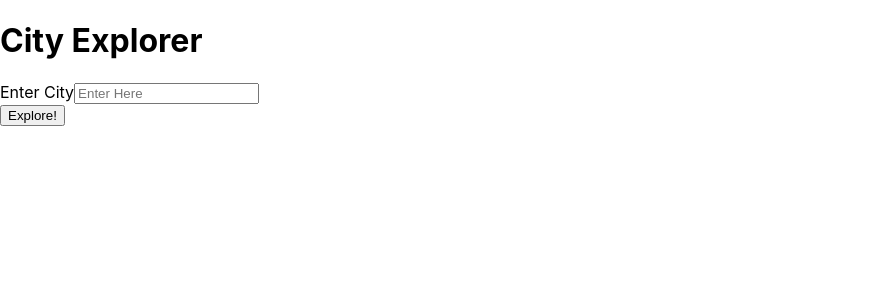
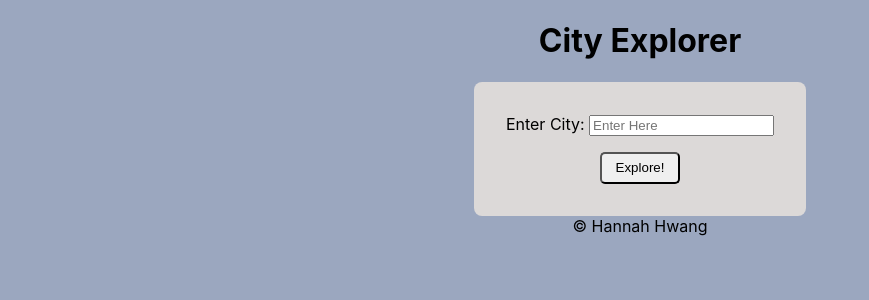
Before and after one commit to hannah-hwang/city-explorer, a React (Create React App) app: page / in a window 1280 px wide. Shown: the top 300 px of the page, without its empty margins (0-869 px from the left). Built offline with nearby package versions, Linux system fonts and the light colour scheme.

Commit message:
added some styling

```diff
--- a/src/App.css
+++ b/src/App.css
@@ -1,38 +1,41 @@
-.App {
-  text-align: center;
+body {
+  height: 100%;
+  background: #9BA7BF;
+
+  /* background: linear-gradient(0deg, rgba(57, 74, 89, 1) 0%, rgba(142, 168, 191, 1) 100%); */
 }
 
-.App-logo {
-  height: 40vmin;
-  pointer-events: none;
-}
-
-@media (prefers-reduced-motion: no-preference) {
-  .App-logo {
-    animation: App-logo-spin infinite 20s linear;
-  }
-}
-
-.App-header {
-  background-color: #282c34;
-  min-height: 100vh;
+.pageRender {
   display: flex;
   flex-direction: column;
   align-items: center;
-  justify-content: center;
-  font-size: calc(10px + 2vmin);
-  color: white;
 }
 
-.App-link {
-  color: #61dafb;
+main {
+  background-color: #dcd9d8;
+  display: flex;
+  flex-direction: column;
+  align-items: center;
+  padding: 2rem;
+  border-radius: 8px;
+  /* border: 3px solid #8596A6; */
+
 }
 
-@keyframes App-logo-spin {
-  from {
-    transform: rotate(0deg);
-  }
-  to {
-    transform: rotate(360deg);
-  }
+.cityForm {
+  display: flex;
+  flex-direction: column;
+  align-items: center;
 }
+
+.cityButton {
+  height: 2rem;
+  width: 5rem;
+  margin-top: 1rem;
+  border-radius: 5px;
+  transition: 0.3s;
+}
+
+.cityButton:hover {
+  opacity: 0.8;
+}
--- /dev/null
+++ b/src/Footer.css
@@ -0,0 +1,4 @@
+/* footer {
+    position: sticky;
+    bottom: 0;
+} */
--- a/src/components/App.js
+++ b/src/components/App.js
@@ -2,15 +2,17 @@ import React from "react";
 import Header from "./Header";
 import Main from "./Main";
 import Footer from "./Footer";
+import "../App.css";
+import { Container } from "react-bootstrap";
 
 class App extends React.Component {
     render() {
         return (
-            <>
+            <Container className="pageRender">
                 <Header />
                 <Main />
                 <Footer />
-            </>
+            </Container>
         )
     }
 }
--- a/src/components/Footer.js
+++ b/src/components/Footer.js
@@ -1,8 +1,9 @@
 import React from "react";
+import "../Footer.css";
 
 class Footer extends React.Component {
     render() {
-        return (<p></p>)
+        return (<footer>&copy; Hannah Hwang</footer>)
     }
 }
 
--- a/src/components/Main.js
+++ b/src/components/Main.js
@@ -1,8 +1,8 @@
 import React from "react";
-// import Map from "./Map";
-// import Locations from "./Locations";
+import Map from "./Map";
 import { Button, Container, Form } from "react-bootstrap";
 import axios from "axios";
+import "../App.css";
 
 class Main extends React.Component {
     constructor(props) {
@@ -25,7 +25,7 @@ class Main extends React.Component {
         e.preventDefault();
 
         let response = await axios.get(`https://us1.locationiq.com/v1/search?key=${process.env.REACT_APP_LOCATIONIQ_KEY}&q=${this.state.city}&format=json`)
-        console.log(response);
+
 
         this.setState({
             displayInfo: true,
@@ -36,14 +36,14 @@ class Main extends React.Component {
 
     render() {
         return (
-            <>
+            <main>
                 <Container>
-                    <Form>
+                    <Form className="cityForm">
                         <Form.Group>
-                            <Form.Label>Enter City</Form.Label>
+                            <Form.Label>Enter City: </Form.Label>
                             <Form.Control type="text" placeholder="Enter Here" onInput={this.handleSearchInput} />
                         </Form.Group>
-                        <Button onClick={this.displaySearch}>Explore!</Button>
+                        <Button onClick={this.displaySearch} className="cityButton">Explore!</Button>
                     </Form>
                     </Container>
 
@@ -51,9 +51,10 @@ class Main extends React.Component {
                         <>
                             <h2>{this.state.cityData.display_name}</h2>
                             <p>Latitude:{this.state.cityData.lat} Longitude:{this.state.cityData.lon}</p>
+                            <Map lat={this.state.cityData.lat} lon={this.state.cityData.lon} />
                         </>
                     }
-            </>
+            </main>
         )
     }
 }
--- a/src/components/Map.js
+++ b/src/components/Map.js
@@ -1,8 +1,13 @@
 import React from "react";
+import { Container } from "react-bootstrap";
 
 class Map extends React.Component {
     render() {
-        return (<p>Map</p>)
+        return (
+            <Container>
+                <img src={`https://maps.locationiq.com/v3/staticmap?key=${process.env.REACT_APP_LOCATIONIQ_KEY}&center=${this.props.lat},${this.props.lon}&zoom=13&format=json`} />
+            </Container>
+        )
     }
 }
 
```
Also changed, not shown: src/components/Locations.js (deleted, +0 -9 lines). Lines whose indentation alone changed are shown as unchanged.
